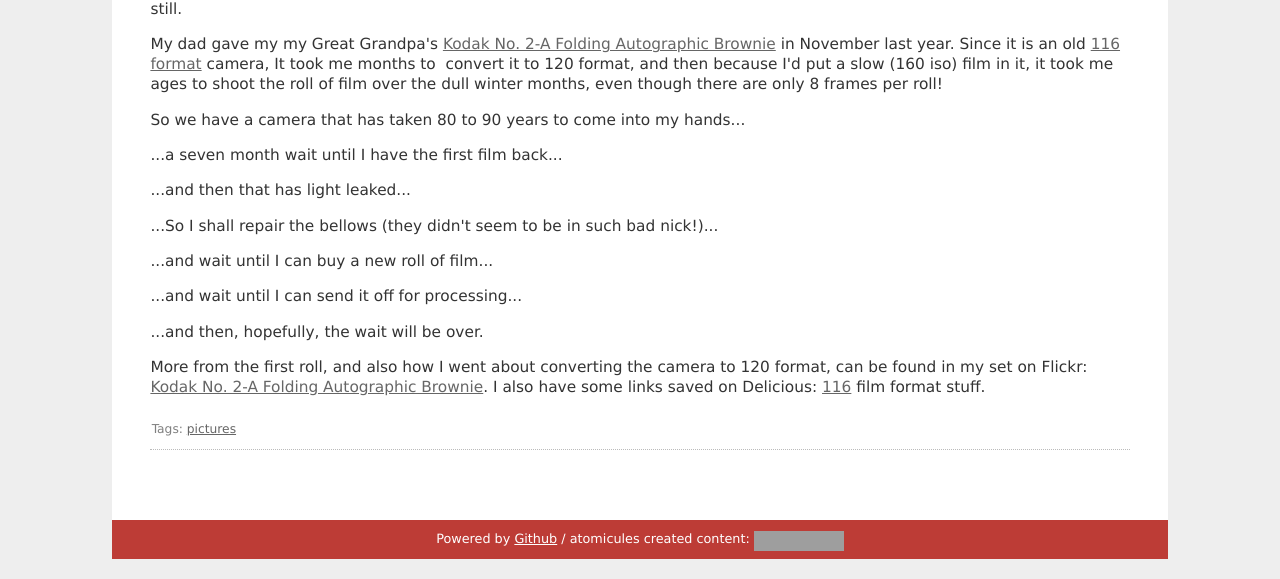
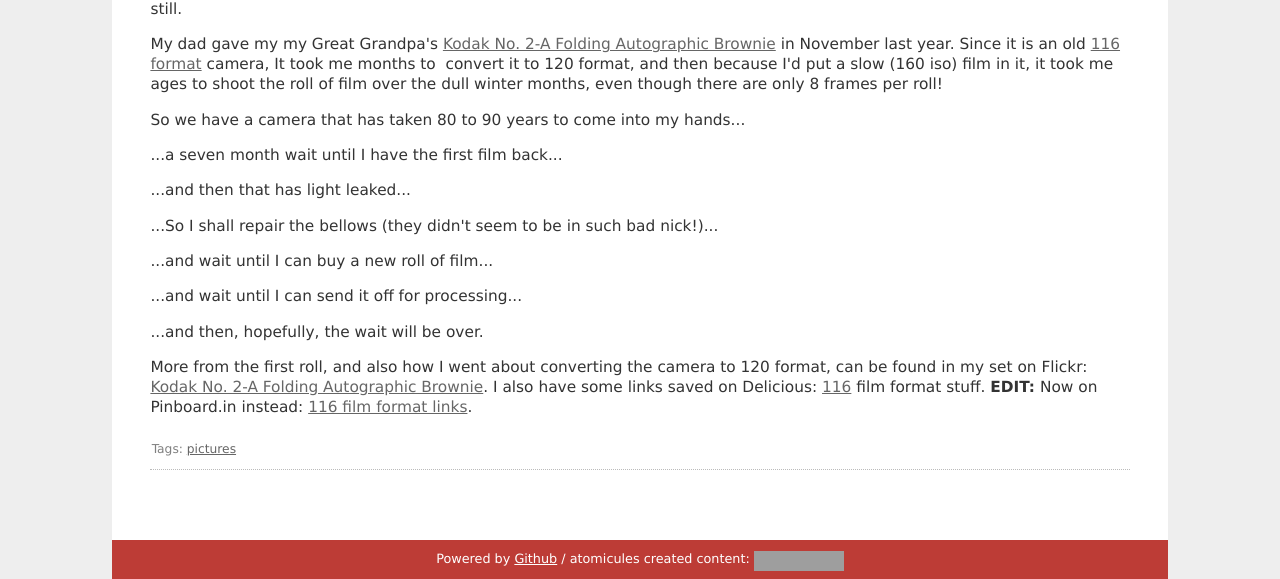
Before and after one commit to emory/atomicules.github.com, a Jekyll site: the page built from _posts/2009-06-15-its-all-about-waiting-sometimes-a-long-time-and.html, in a window 1280 px wide. Shown: the part 620-1199 px from the top of the page. Built offline with Jekyll 4.4.1, drawn with Linux system fonts in a browser that asks for light colours; some web fonts are replaced; Markdown is read by kramdown in place of the engine named in the settings; comment, search, counter and statistics services are not loaded; grey boxes are pictures that could not be loaded.

Commit message:
Add in Pinboard.in link since no longer on Delicious

```diff
--- a/_posts/2009-06-15-its-all-about-waiting-sometimes-a-long-time-and.html
+++ b/_posts/2009-06-15-its-all-about-waiting-sometimes-a-long-time-and.html
@@ -17,4 +17,4 @@ categories:
 <p>...and wait until I can buy a new roll of film...</p>
 <p>...and wait until I can send it off for processing...</p>
 <p>...and then, hopefully, the wait will be over.</p>
-<p>More from the first roll, and also how I went about converting the camera to 120 format, can be found in my set on Flickr: <a href="http://www.flickr.com/photos/i-5-m/sets/72157613490634837/">Kodak No. 2-A Folding Autographic Brownie</a>. I also have some links saved on Delicious: <a href="http://delicious.com/i5m/116">116</a> film format stuff.</p>
+<p>More from the first roll, and also how I went about converting the camera to 120 format, can be found in my set on Flickr: <a href="http://www.flickr.com/photos/i-5-m/sets/72157613490634837/">Kodak No. 2-A Folding Autographic Brownie</a>. I also have some links saved on Delicious: <a href="http://delicious.com/i5m/116">116</a> film format stuff. <strong>EDIT:</strong> Now on Pinboard.in instead: <a href="https://pinboard.in/u:i5m/t:116/">116 film format links</a>.</p>
```
